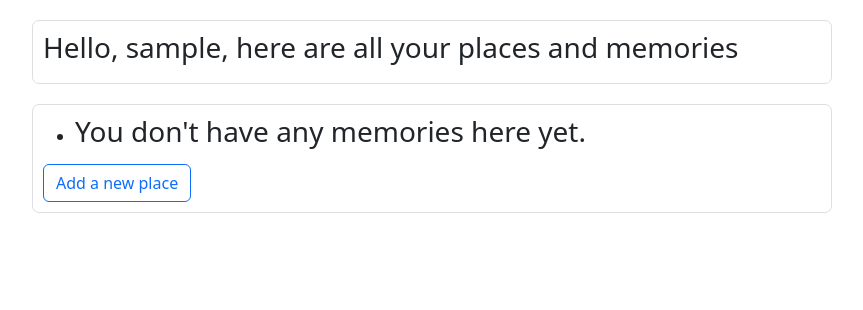
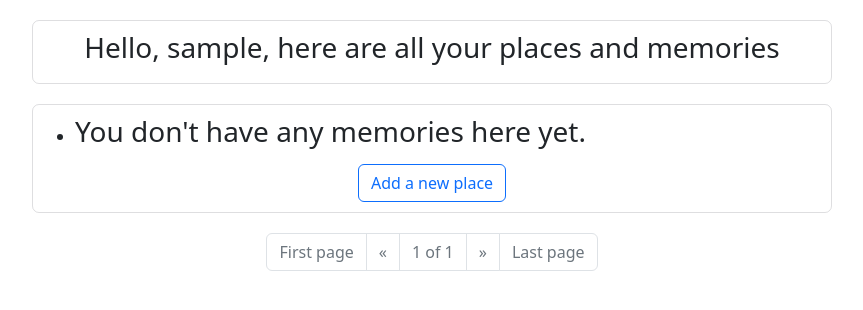
Before and after one commit to AlexFromSiberia/places_and_memories, a Django app: page /places/ in a window 1280 px wide. Shown: the part 80-390 px from the top of the page, without its empty margins (208-1071 px from the left). Run offline with Django 4.2, Linux system fonts and the light colour scheme; the visitor is signed in with stand-in values (Sample User, id 1); data that the repository does not hold is empty.

Commit message:
- HTML code refactored, buttons and header elements are centred - pagination for user's page added

```diff
--- a/app/main/static/main/css/main.css
+++ b/app/main/static/main/css/main.css
@@ -42,3 +42,15 @@ img {
     width: 100%;
     object-fit: cover;
 }
+
+
+.container_paginator {
+    width: 800px;
+    margin: 10px auto;
+}
+
+.center {
+  display: flex;
+  justify-content: center;
+  align-items: center;
+}
--- a/app/main/templates/main/base.html
+++ b/app/main/templates/main/base.html
@@ -12,7 +12,6 @@
     <link href="https://cdn.jsdelivr.net/npm/bootstrap@5.2.3/dist/css/bootstrap.min.css" rel="stylesheet"
           integrity="sha384-rbsA2VBKQhggwzxH7pPCaAqO46MgnOM80zW1RWuH61DGLwZJEdK2Kadq2F9CUG65" crossorigin="anonymous">
     <link rel="stylesheet" href="{% static 'main/css/main.css' %}">
-
 </head>
 
 <body>
@@ -31,21 +30,20 @@
         <a class="nav-link active" href="{% url 'users:logout' %}">Log out</a>
     </div>
 
-
     <div class="navbar">
         <div>
             <p>{{ user.username }}</p>
         </div>
 
         <div>
-                            {% if user.socialaccount_set.all.0.get_avatar_url  %}
-                                 <img src="{{ user.socialaccount_set.all.0.get_avatar_url }}" class="avatar" >
+            {% if user.socialaccount_set.all.0.get_avatar_url %}
+            <img src="{{ user.socialaccount_set.all.0.get_avatar_url }}" class="avatar">
             {% endif %}
         </div>
     </div>
 
+    {% else %}
 
-            {% else %}
     <div class="navbar">
         <div>
             <a class="nav-link active" href="{% url 'users:register' %}">Sign up</a>
@@ -58,16 +56,19 @@
     {% endif %}
 </nav>
 
-    {% if messages  %}
+{% if messages %}
 {% for message in messages %}
 {% if message.tags == 'error' %}
+
 <div class="alert alert-danger" role="alert">
     {{ message }}
 </div>
+
 {% else %}
 <div class="alert alert-{{message.tags}}" role="alert">
     {{ message }}
 </div>
+
 {% endif %}
 {% endfor %}
 {% endif %}
--- a/app/main/templates/main/list_entry.html
+++ b/app/main/templates/main/list_entry.html
@@ -5,7 +5,7 @@
 {% block page_header %}
     {% if user.is_authenticated %}
         <div class="container_main">
-           <h3> Hello, {{ user.username }}, here are all your places and memories </h3>
+            <h3 class="center"> Hello, {{ user.username }}, here are all your places and memories </h3>
         </div>
     {% else %}
         <div class="container_main">
@@ -26,8 +26,66 @@
         <li><h3>You don't have any memories here yet.</h3></li>
         {% endfor %}
     </ul>
+    <div class="center">
+        <a class="btn btn-outline-primary " href="{% url 'main:add_memory' %}" role="button"> Add a new place </a>
 
-            <a class="btn btn-outline-primary" href="{% url 'main:add_memory' %}" role="button"> Add a new place </a>
+    </div>
 </div>
 {% endif %}
+
+<div class="container_paginator">
+    <nav aria-label="Page navigation" class="center">
+        <ul class="pagination">
+            {% if page_obj.has_previous %}
+            <li class="page-item">
+                <a class="page-link" href="?page=1" aria-label="First">
+                    <span aria-hidden="true">Go to the first page</span>
+                </a>
+            </li>
+            <li class="page-item">
+                <a class="page-link" href="?page={{ page_obj.previous_page_number }}" aria-label="Previous">
+                    <span aria-hidden="true">&laquo;</span>
+                </a>
+            </li>
+            {% else %}
+            <li class="page-item disabled">
+                <a class="page-link" href="#" aria-label="First">
+                    <span aria-hidden="true">First page</span>
+                </a>
+            </li>
+            <li class="page-item disabled">
+                <a class="page-link" href="#" aria-label="Next">
+                    <span aria-hidden="true">&laquo;</span>
+                </a>
+            </li>
+            {% endif %}
+            <li class="page-item disabled"><a class="page-link" href="#">{{ page_obj.number }} of
+                {{ page_obj.paginator.num_pages }}</a></li>
+            {% if page_obj.has_next %}
+            <li class="page-item">
+                <a class="page-link" href="?page={{ page_obj.next_page_number }}" aria-label="Next">
+                    <span aria-hidden="true">&raquo;</span>
+                </a>
+            </li>
+            <li class="page-item">
+                <a class="page-link" href="?page={{ page_obj.paginator.num_pages }}" aria-label="First">
+                    <span aria-hidden="true">Go to the last page</span>
+                </a>
+            </li>
+            {% else %}
+            <li class="page-item disabled">
+                <a class="page-link" href="#" aria-label="Next">
+                    <span aria-hidden="true">&raquo;</span>
+                </a>
+            </li>
+            <li class="page-item disabled">
+                <a class="page-link" href="#" aria-label="First">
+                    <span aria-hidden="true">Last page</span>
+                </a>
+            </li>
+            {% endif %}
+        </ul>
+    </nav>
+</div>
+
 {% endblock content %}
--- a/app/main/views.py
+++ b/app/main/views.py
@@ -1,17 +1,18 @@
-from django.contrib.messages.views import SuccessMessageMixin
 from django.shortcuts import render
 from django.urls import reverse_lazy, reverse
 from django.utils.text import slugify
-from .forms import MemoryForm
-from django.contrib.auth.decorators import login_required
-from .models import Memory
 from django.views.generic.list import ListView
 from django.views.generic import DetailView, UpdateView, DeleteView, CreateView
-from django.http import Http404, HttpResponseRedirect
-import folium
-from .addition_funcs import LatLngPopupModified
+from django.http import HttpResponseRedirect
 from django.contrib import messages
 from django.contrib.auth.mixins import LoginRequiredMixin
+from django.contrib.messages.views import SuccessMessageMixin
+from django.contrib.auth.decorators import login_required
+from .addition_funcs import LatLngPopupModified
+from .models import Memory
+from .forms import MemoryForm
+import folium
+
 # adds additional functional to folium map (ability to save coordinates to the BD)
 folium.LatLngPopup = LatLngPopupModified
 
@@ -25,25 +26,25 @@ class Places(LoginRequiredMixin, ListView):
     """Users page with a list of all their memories"""
     model = Memory
     template_name = 'main/list_entry.html'
-    # переопределить имя переменной "object_list" чтобы в template использовать переменную 'news' если нам так УДОБНЕЕ.
     context_object_name = "memories"
-    # несуществующие страницы(в списке такого значения нет) будут показаны как 404
+    # set up pagination - 3 entries on a page
+    paginate_by = 3
 
-    # show only memories, created by their owner
     def get_queryset(self):
+        """show only memories, created by their owner"""
         if self.request.user:
             return Memory.objects.filter(owner=self.request.user).order_by('-date_added')
 
 
 class Memories(LoginRequiredMixin, DetailView):
+    """Page: detail view a memory"""
     model = Memory
     template_name = 'main/detail_entry.html'
     context_object_name = "place"
 
-    # show only memories, created by their owner
     def get_queryset(self):
+        """show only memories, created by their owner"""
         return Memory.objects.filter(owner=self.request.user).order_by('-date_added')
-
 
     def get_context_data(self, *, object_list=None, **kwargs):
         """shows map"""
@@ -67,7 +68,7 @@ class Memories(LoginRequiredMixin, DetailView):
         m = folium.Map([latitude, longitude], zoom_start=5)
         test = folium.Html(f'<strong>{place}</strong>', script=True)
         popup = folium.Popup(test, max_width=2650)
-        folium.RegularPolygonMarker(location=[latitude, longitude],
+        folium.Marker(location=[latitude, longitude],
                                     popup=popup,
                                     tooltip=f"Click me to get place name ! Full memory: {text}").add_to(m)
         folium.LatLngPopup().add_to(m)
@@ -86,10 +87,9 @@ class MemoryUpdate(LoginRequiredMixin, SuccessMessageMixin, UpdateView):
     success_url = reverse_lazy("main:places")
     success_message = 'Memory has been successfully updated!'
 
-    # show only memories, created by their owner
     def get_queryset(self):
+        """show only memories, created by their owner"""
         return Memory.objects.filter(owner=self.request.user).order_by('-date_added')
-
 
     def get_context_data(self, *, object_list=None, **kwargs):
         """shows map"""
@@ -112,7 +112,7 @@ class MemoryUpdate(LoginRequiredMixin, SuccessMessageMixin, UpdateView):
         m = folium.Map([latitude, longitude], zoom_start=5)
         test = folium.Html(f'<strong>{place}</strong>', script=True)
         popup = folium.Popup(test, max_width=2650)
-        folium.RegularPolygonMarker(location=[latitude, longitude],
+        folium.Marker(location=[latitude, longitude],
                                     popup=popup,
                                     tooltip=f"Click me to get place name ! Full memory: {text}").add_to(m)
         folium.LatLngPopup().add_to(m)
@@ -123,6 +123,7 @@ class MemoryUpdate(LoginRequiredMixin, SuccessMessageMixin, UpdateView):
 
 @login_required
 def add_memory(request):
+    """Page: Add a new memory"""
     if request.method == 'POST':
         form = MemoryForm(request.POST, request.FILES)
         if form.is_valid():
@@ -133,7 +134,7 @@ def add_memory(request):
             messages.success(request, "The memory has been successfully added!")
             return HttpResponseRedirect(reverse('main:places'))
         else:
-            error = 'Something went wrong, please check all the data add fill form again.'
+            messages.error(request, "Something went wrong, please check all the data add fill form again")
 
     form = MemoryForm()
     latitude = 0
@@ -141,7 +142,7 @@ def add_memory(request):
     m = folium.Map([latitude, longitude], zoom_start=5)
     test = folium.Html(f'<strong>New place</strong>', script=True)
     popup = folium.Popup(test, max_width=2650)
-    folium.RegularPolygonMarker(location=[latitude, longitude],
+    folium.Marker(location=[latitude, longitude],
                                 popup=popup,
                                 tooltip=f"Click me ").add_to(m)
     folium.LatLngPopup().add_to(m)
```
Also changed, not shown: app/main/templates/main/add_entry.html (+8 -11 lines), app/main/templates/main/delete_entry.html (+6 -6 lines), app/main/templates/main/detail_entry.html (+13 -15 lines), app/main/templates/main/index.html (+1 -6 lines), app/main/templates/main/update_entry.html (+9 -12 lines). Lines whose indentation alone changed are shown as unchanged.
